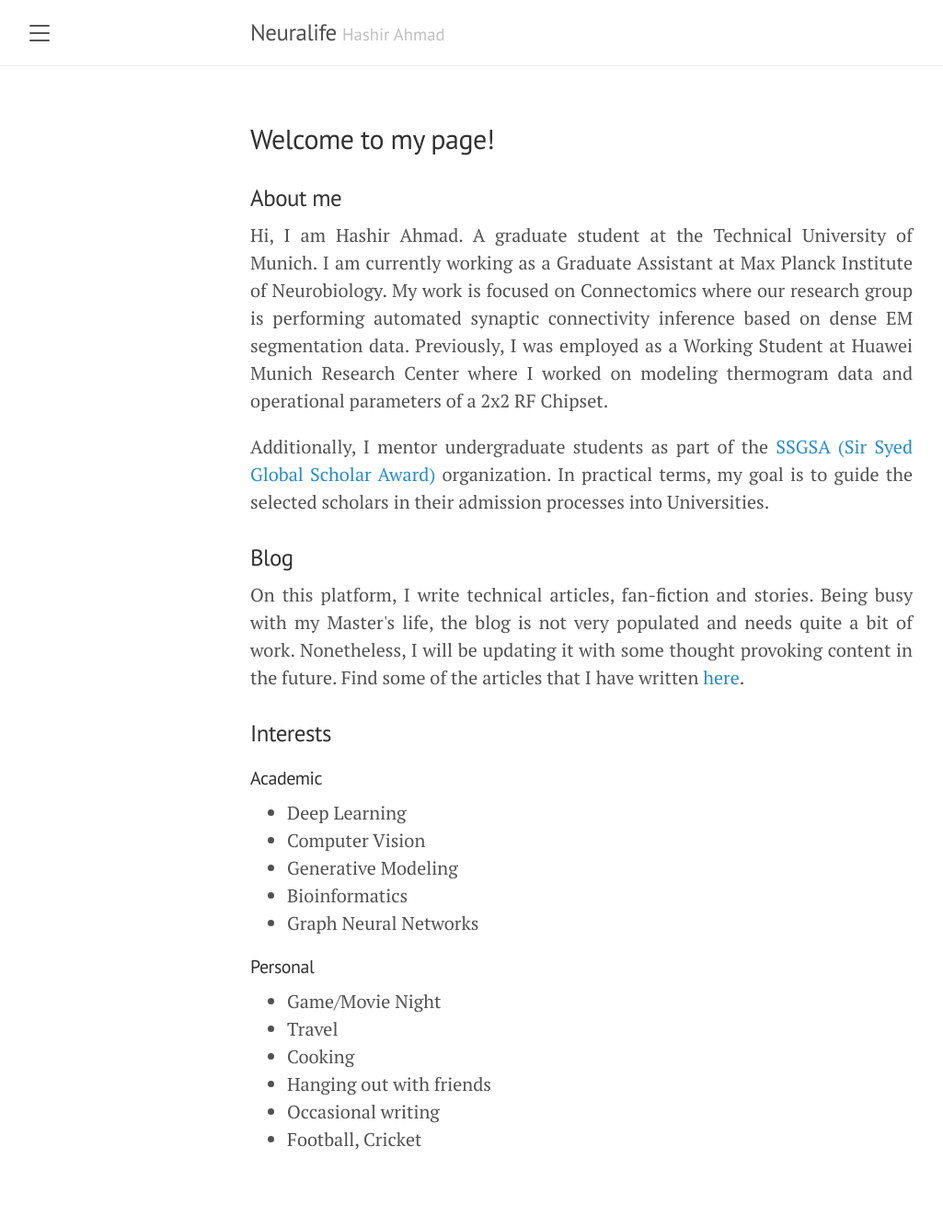
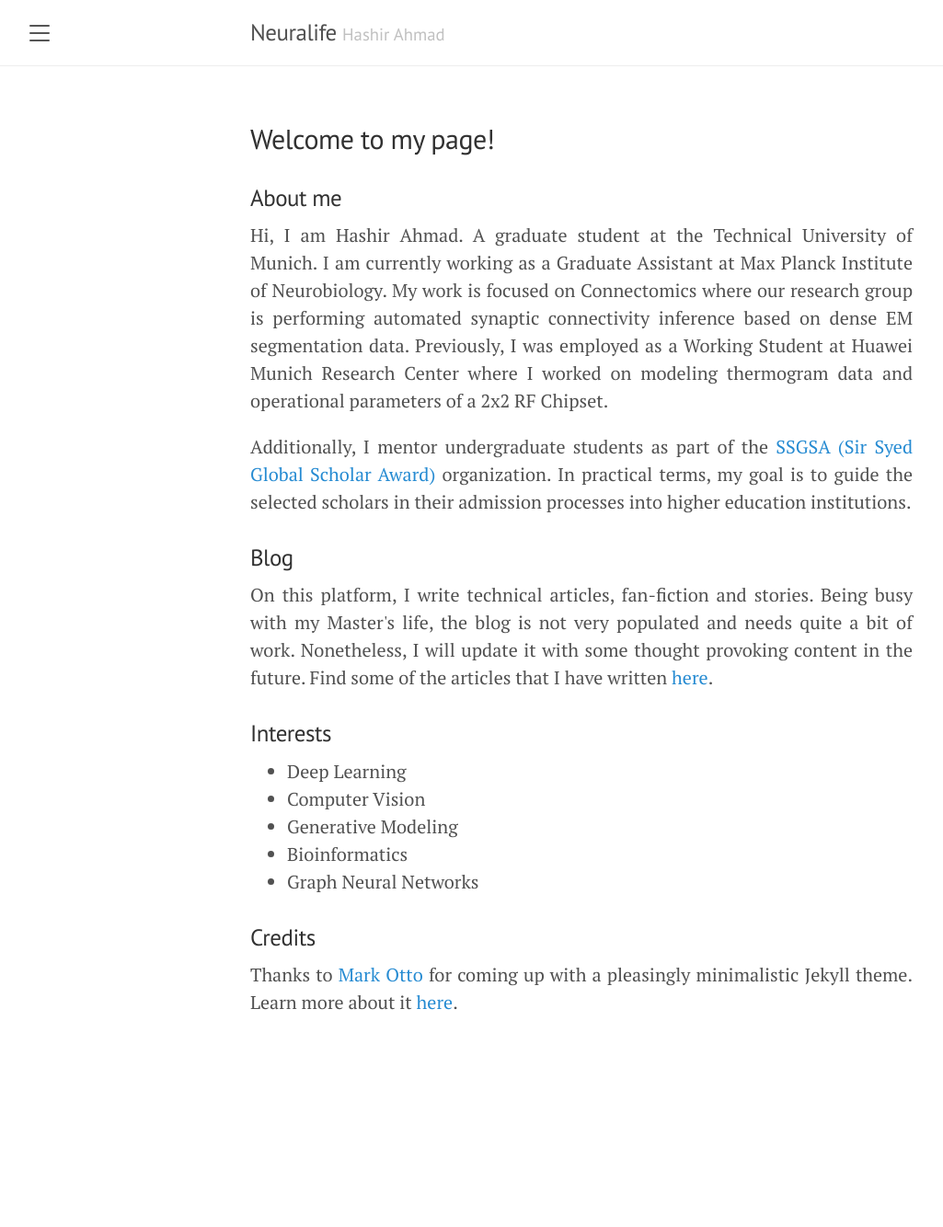
Before and after one commit to hash-ir/hash-ir.github.io, a Jekyll site: the page built from index.html, in a window 1280 px wide. Shown: the whole page at 92% size, without its empty margins (8-1033 px from the left). Built offline with Jekyll 4.4.1, drawn with Linux system fonts in a browser that asks for light colours; the list of posts is cut into pages by our own code; after the commit the page ends 1185 px from its top, so only the background shows below that.

Commit message:
fix: Link to blog from home page

```diff
--- a/_config.yml
+++ b/_config.yml
@@ -5,7 +5,7 @@
 url:                 https://hash-ir.github.io
 baseurl:             ''
 paginate:            5
-permalink:           pretty
+permalink:           /blog/:title
 avatar:              https://drive.google.com/file/d/1b06yR4N3QlM7iX_OBNHlBmLsDiYMqIfv/view?usp=sharing
 
 # About/contact
--- a/blog.html
+++ b/blog.html
@@ -4,7 +4,7 @@
 ---
 <div class="posts">
   <h1>Recent Posts</h1><br>
-  {% for post in paginator.posts %}
+  {% for post in site.posts %}
   <div class="post">
     <h2 class="post-title">
       <a href="{{ post.url | absolute_url }}">
--- a/index.html
+++ b/index.html
@@ -20,20 +20,21 @@
     Additionally, I mentor undergraduate students as part of the
     <a href="http://ssgsa.us/">SSGSA (Sir Syed Global Scholar Award)</a> organization.
     In practical terms, my goal is to guide the selected scholars in their admission
-    processes into Universities.
+    processes into higher education institutions.
   </p>
+
   <h3>Blog</h3>
   <p style="text-align: justify;">
     On this platform, I write technical articles, fan-fiction and stories. Being busy with my Master's life,
     the blog is not very populated and needs quite a bit of
-    work. Nonetheless, I will be updating it with some thought
+    work. Nonetheless, I will update it with some thought
     provoking content in the future. Find some of the articles that I have
-    written <a href="#">here</a>.
+    written <a href="{{ site.baseurl }}{% link blog.html %}">here</a>.
   </p>
+
   <h3>
     Interests
   </h3>
-  <h4>Academic</h4>
   <ul>
     <li>Deep Learning</li>
     <li>Computer Vision</li>
@@ -41,13 +42,8 @@
     <li>Bioinformatics</li>
     <li>Graph Neural Networks</li>
   </ul>
-  <h4>Personal</h4>
-  <ul>
-    <li>Game/Movie Night</li>
-    <li>Travel</li>
-    <li>Cooking</li>
-    <li>Hanging out with friends</li>
-    <li>Occasional writing</li>
-    <li>Football, Cricket</li>
-  </ul>
+
+  <h3>Credits</h3>
+  <p style="text-align: justify;">Thanks to <a href="https://github.com/mdo">Mark Otto</a> for coming up
+     with a pleasingly minimalistic Jekyll theme. Learn more about it <a href="https://lanyon.getpoole.com/">here</a>.</p>
 </div>
```
Also changed, not shown: _data/navigation.yml (added, +8 -0 lines).
